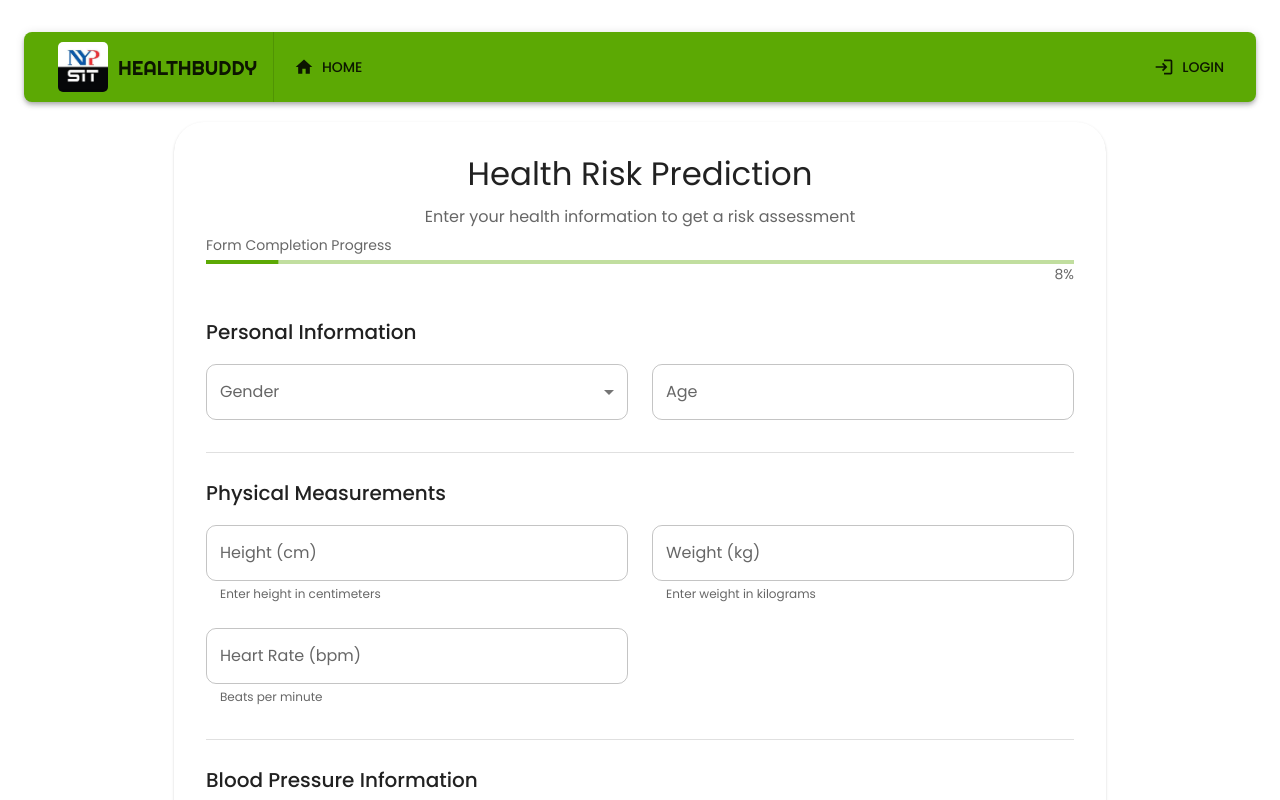
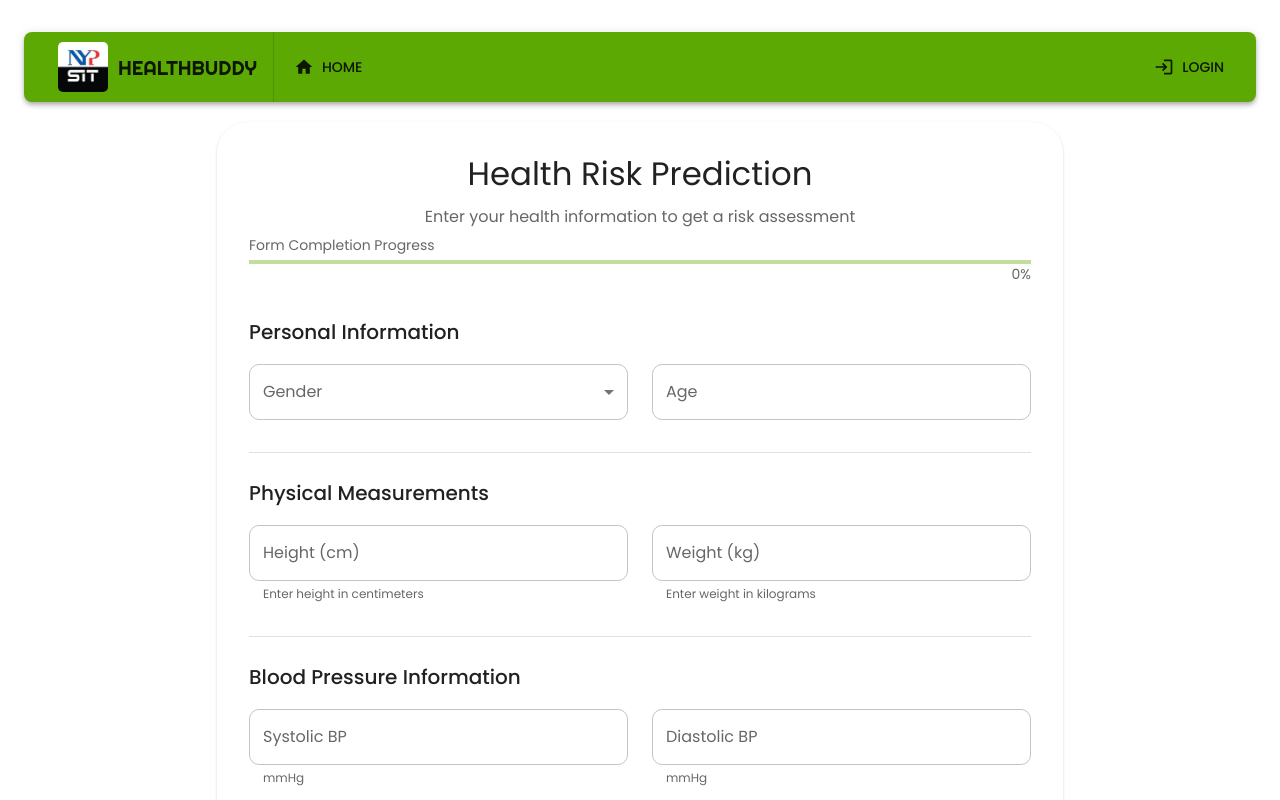
Before and after one commit to gyasca/ai_app_proj_frontend, a React (Vite) app: page /disease-prediction/analyse in a window 1280 px wide. Shown: the top 800 px of the page. Built offline with nearby package versions, Linux system fonts and the light colour scheme.

Commit message:
updated fields

```diff
--- a/src/pages/dp_model/DpModelPredict.jsx
+++ b/src/pages/dp_model/DpModelPredict.jsx
@@ -99,8 +99,7 @@ const HealthPredictionForm = () => {
       'sysBP',
       'diaBP',
       'height',
-      'weight',
-      'heartRate'
+      'weight'
     ];
 
     const filledFields = requiredFields.filter(field => formData[field] !== '').length;
@@ -275,17 +274,7 @@ const HealthPredictionForm = () => {
                 helperText="Enter weight in kilograms"
               />
             </Grid>
-            <Grid item xs={12} sm={6}>
-              <TextField
-                fullWidth
-                label="Heart Rate (bpm)"
-                name="heartRate"
-                type="number"
-                value={formData.heartRate}
-                onChange={handleInputChange}
-                helperText="Beats per minute"
-              />
-            </Grid>
+
           </Grid>
 
           {formData.BMI && (
```
Also changed, not shown: 1 other file (tests, documents, lock files or other folders).
